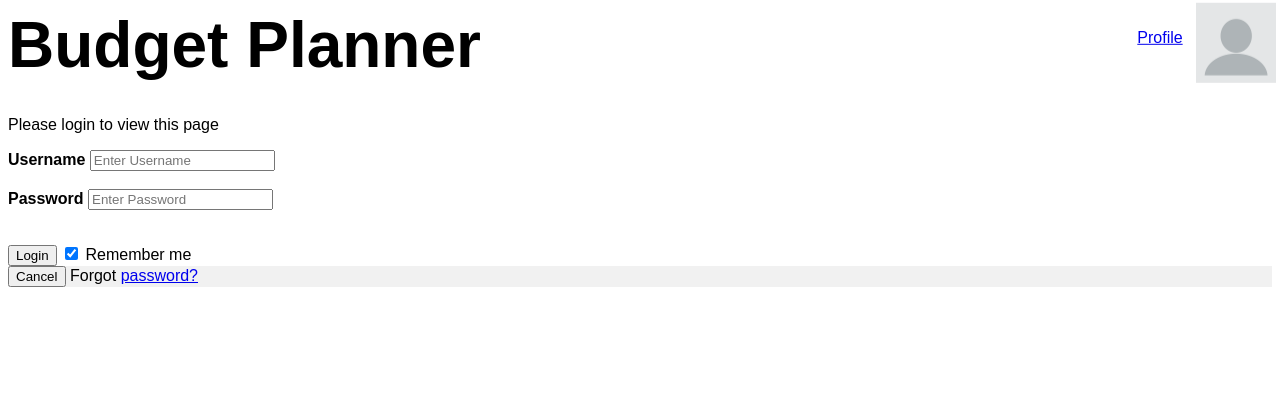
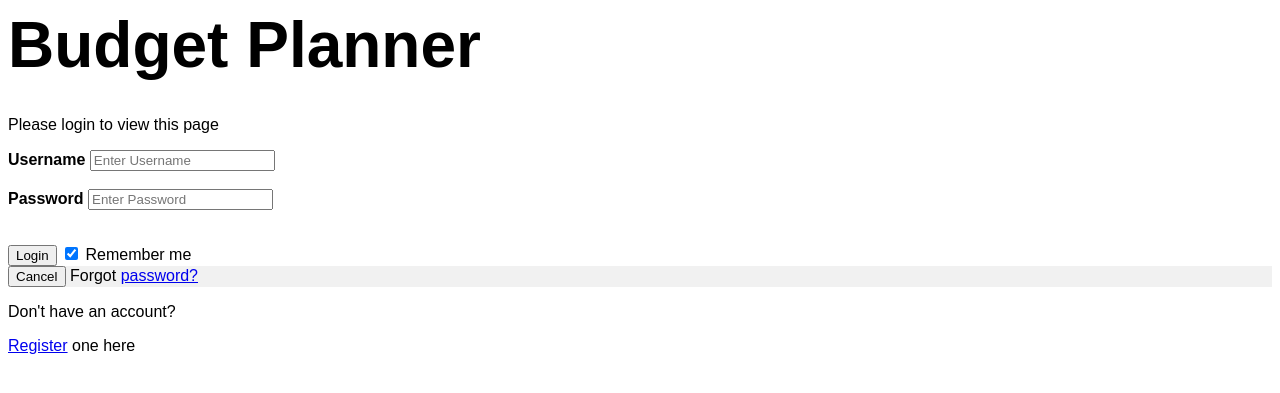
Before and after one commit to EL-S/BudgetPlanner, a Django app: page /budget in a window 1280 px wide. Shown: the top 393 px of the page. Run offline with Django 3.2, Linux system fonts and the light colour scheme; parts of the project's set-up code (start-up, migrations or seed data) failed here and were passed over.

Commit message:
further improvement of consistancy

```diff
--- a/Application/views.py
+++ b/Application/views.py
@@ -8,7 +8,7 @@ def index(request):
     if Application.database.check_login(request):
         return render(request, 'budget.html', {'title': 'My Plan'})
     else:
-        return render(request, 'index.html', {'check_login': Application.database.check_login(request)})
+        return render(request, 'index.html', {})
 
 def some_path(request):
     # this is a comment, if you want a link to this file/function, add it to the urls.py file in the BudgetPlanner directory
@@ -88,6 +88,6 @@ def reports(request):
 
 def profile(request):
     if Application.database.check_login(request):
-        return render(request, 'profile.html', {'check_login': Application.database.check_login(request)})
+        return render(request, 'profile.html', {})
     else:
         return login_redirect(request, 'Please login to view this page')
--- a/templates/login.html
+++ b/templates/login.html
@@ -2,6 +2,8 @@
 {% load static %}
 
 {% block nav %}{% endblock %}
+
+{% block profile %}{% endblock %}
 
 {% block content %}
 	<p>{{ message }}</p>
@@ -24,5 +26,10 @@
 			<button type="button" class="cancelbtn">Cancel</button>
 			<span class="psw">Forgot <a href="#">password?</a></span>
 		</div>
+
+		<div class="container">
+			<p>Don't have an account?</p>
+			<p><a href= "/register">Register</a> one here</p>
+		</div>
 	</form>
 {% endblock %}
```
Also changed, not shown: templates/register.html (+7 -0 lines).
